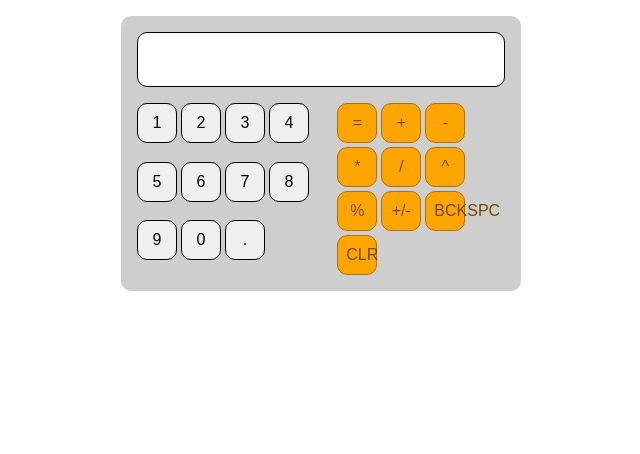
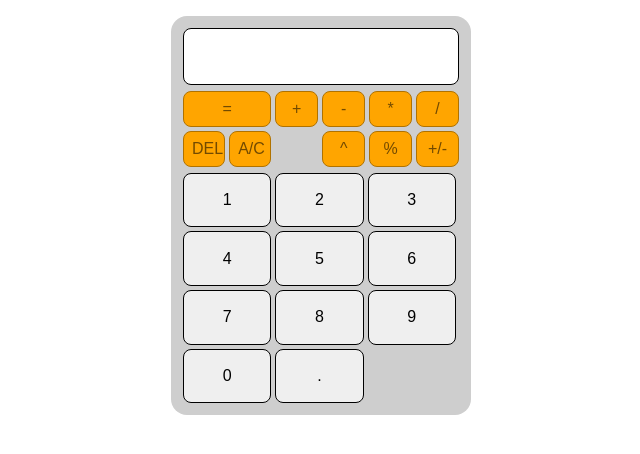
Before and after one commit to krzemian/TOP_calculator, a plain HTML site: page index.html in a window 1280 px wide. Shown: the whole page, without its empty margins (319-959 px from the left). Drawn offline with Linux system fonts and the light colour scheme.

Commit message:
feat: Finalize the flexbox positioning

```diff
--- a/index.html
+++ b/index.html
@@ -10,7 +10,23 @@
 <body>
 <div class="calculator">
     <input type="text" id="calculator__display">
-    <div class="calculator__buttons-container">
+    <div class="calculator__operators">
+        <div class="calculator__operators--left">
+            <button class="calculator__button calculator__button--operator calculator__button--equals">=</button>
+            <button class="calculator__button calculator__button--operator">DEL</button>
+            <button class="calculator__button calculator__button--operator">A/C</button>
+        </div>
+        <div class="calculator__operators--right">
+            <button class="calculator__button calculator__button--operator">+</button>
+            <button class="calculator__button calculator__button--operator">-</button>
+            <button class="calculator__button calculator__button--operator">*</button>
+            <button class="calculator__button calculator__button--operator">/</button>
+            <button class="calculator__button calculator__button--operator">^</button>
+            <button class="calculator__button calculator__button--operator">%</button>
+            <button class="calculator__button calculator__button--operator">+/-</button>
+        </div>
+    </div>
+    <!-- <div class="calculator__buttons-container"> -->
         <div class="calculator__operands">
             <button class="calculator__button calculator__button--operand">1</button>
             <button class="calculator__button calculator__button--operand">2</button>
@@ -24,19 +40,7 @@
             <button class="calculator__button calculator__button--operand">0</button>
             <button class="calculator__button calculator__button--operand">.</button>
         </div>
-        <div class="calculator__operators">
-            <button class="calculator__button calculator__button--operator">=</button>
-            <button class="calculator__button calculator__button--operator">+</button>
-            <button class="calculator__button calculator__button--operator">-</button>
-            <button class="calculator__button calculator__button--operator">*</button>
-            <button class="calculator__button calculator__button--operator">/</button>
-            <button class="calculator__button calculator__button--operator">^</button>
-            <button class="calculator__button calculator__button--operator">%</button>
-            <button class="calculator__button calculator__button--operator">+/-</button>
-            <button class="calculator__button calculator__button--operator">BCKSPC</button>
-            <button class="calculator__button calculator__button--operator">CLR</button>
-        </div>
-    </div>
+    <!-- </div> -->
 </div>
 </body>
 </html>
--- a/script.js
+++ b/script.js
@@ -67,13 +67,13 @@ class Calculator {
             // thus avoiding code duplication/dispersion
             // (and be likely much cleaner)
 
-            if (operatorValue === 'CLR') {
+            if (operatorValue === 'A/C') {
                 this.clearX();
                 this.clearY();
                 this.clearOperator();
                 this.clearBuffer();
                 this.refreshDisplay('0');
-            } else if (operatorValue === 'BCKSPC') {
+            } else if (operatorValue === 'DEL') {
                 if (this.getY() != null) {
                     this.trimY();
                     // This actually requires getting y
@@ -302,8 +302,8 @@ document.addEventListener('DOMContentLoaded', () => {
             // Register operators
             calculator.pushOperator(e.key);
         }
-        else if (e.key === 'Backspace') calculator.pushOperator('BCKSPC');
-        else if (e.key === 'c') calculator.pushOperator('CLR');
+        else if (e.key === 'Backspace') calculator.pushOperator('DEL');
+        else if (e.key === 'c' || e.key === 'r') calculator.pushOperator('A/C');
 
         // TEMP: Log values to console
         calculator.logValues();
--- a/style.css
+++ b/style.css
@@ -1,35 +1,31 @@
 *, ::before, ::after {
     box-sizing: border-box;
 
-    --border-radius: 10px;
+    --border-radius: 1rem;
+    --calculator-width: 300px;
 }
 
-/* TODO: Make the flexbox truly dynamic
-    Requirements: 3x4 for digits and [+/-]
-    Make "=" different color
-    Make BCK and CLR yet another color
-
-    Set borders that relate to the bg colors (i.e. tinted gray?)
-*/
 .calculator {
     margin: 1em auto 0;
-    padding: 1em;
-    width: 400px;
+    padding: 0.75rem;
+    width: var(--calculator-width);
     background: rgb(206, 206, 206);
     border-radius: var(--border-radius);
 }
 
 #calculator__display {
     width: 100%;
+    aspect-ratio: calc(1.618*3) / 1;
     padding: 0.5rem 1rem;
-    margin-bottom: 1rem;
+    margin-bottom: 0.375rem;
     font-size: 2rem;
     text-align: right;
 
     border: 1px solid black;
-    border-radius: var(--border-radius);
+    border-radius: calc(var(--border-radius) - 0.5rem);
 }
 
+/* TODO: OBSOLETE? */
 .calculator__buttons-container {
     display: flex;
     gap: 0.5rem;
@@ -37,29 +33,48 @@
 
 .calculator__button {
     padding: 0.5rem;
-    /* margin: 0.1rem; */
     font-size: 1rem;
 
     border: 1px solid black;
-    border-radius: var(--border-radius);
-    width: 40px;
-    height: 40px;
+    border-radius: calc(var(--border-radius) - 0.5rem);
 }
 
-.calculator__operands {
-    flex-basis: 500px; /* TODO: To be fixed */
-    /* background: red; */
-
-    /* Wrap the digit buttons */
+/*** OPERATORS ***/
+.calculator__operators {
     display: flex;
     gap: 0.25rem;
-    flex-wrap: wrap;
+    margin-bottom: 0.375rem;
 }
 
-.calculator__operators {
+.calculator__operators--left {
+    flex-basis: 32%;
+    flex-shrink: 0;
+
     display: flex;
     flex-wrap: wrap;
     gap: 0.25rem;
+}
+
+.calculator__operators--left > * {
+    width: calc(50% - 0.125rem);
+}
+
+.calculator__operators--right {
+    /* Total width = 32% - 0.25rem */
+    gap: 0.25rem;
+    display: flex;
+    flex-wrap: wrap;
+    justify-content: flex-end;
+}
+
+.calculator__operators--right > * {
+    /* Quantum physics involved to account for the gaps */
+    width: calc(25% - 0.1875rem);
+}
+
+.calculator__button--equals {
+    flex-grow: 1;
+    flex-basis: 100%;
 }
 
 .calculator__button--operator {
@@ -72,3 +87,18 @@
     background: #FFC14E;
     border-color: #a17a31;
 }
+
+/*** OPERANDS ***/
+.calculator__operands {
+    /* Wrap the digit buttons */
+    display: flex;
+    gap: 0.25rem;
+    flex-wrap: wrap;
+    align-content: flex-start;
+}
+
+.calculator__button--operand {
+    flex-basis: 32%;
+    height: auto;
+    aspect-ratio: 1.618 / 1;
+}
```
